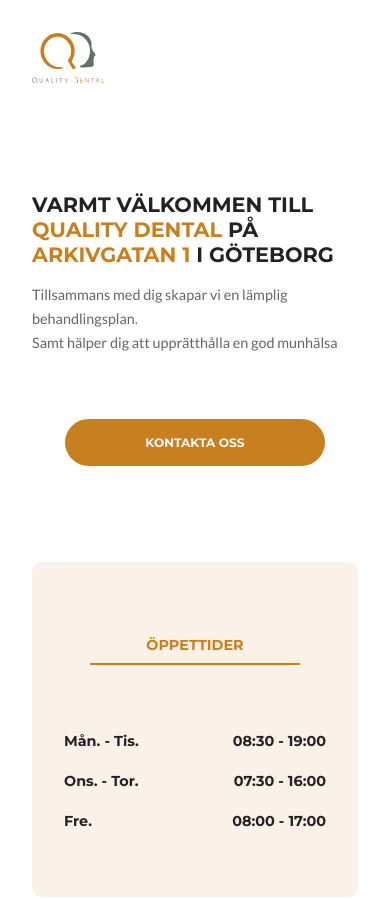
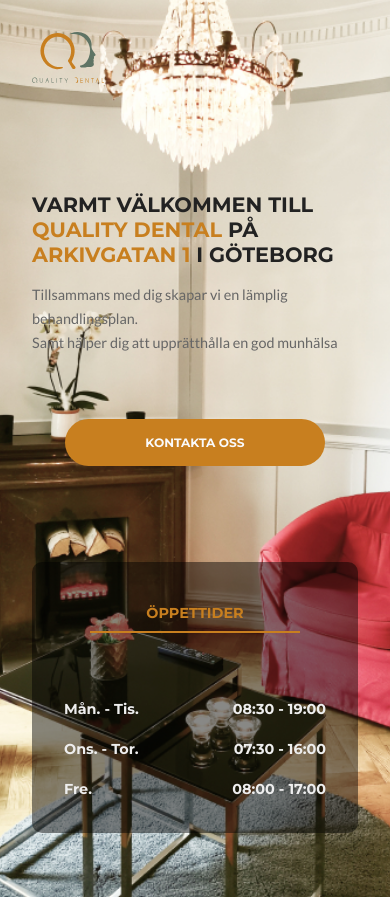
Before and after one commit to quality-dental/website, a Next.js app: page / in a window 390 px wide. Shown: the top 899 px of the page. Built offline with nearby package versions, Linux system fonts and the light colour scheme.

Commit message:
final fixes

```diff
--- a/styles/Home.module.scss
+++ b/styles/Home.module.scss
@@ -330,13 +330,18 @@
 
 @media only screen and (max-width: 900px) {
   .intro {
+    background-image: url(../public/mobile-bg.jpg);
+    background-position: center -8rem;
+    background-repeat: no-repeat;
+    background-size: cover;
     @include flex();
     align-items: flex-start;
     justify-content: flex-start;
-    background-image: initial;
+    // background-image: initial;
     padding: 8rem 2rem;
     // text-align: center;
-    // height: 140vh;
+    height: initial;
+    min-height: 120vh;
 
     blockquote {
       font-weight: bold;
@@ -356,9 +361,10 @@
     }
 
     .openHrs {
-      padding: 4rem 2rem;
+      padding: 2rem;
       width: 100%;
-      background-color: $light-color;
+      margin: 4rem 0rem;
+      background-color: #0007;
       margin-top: 2rem;
       position: initial;
       border-radius: 10px;
@@ -370,6 +376,11 @@
 
       ul {
         margin-top: 3rem;
+        li {
+          p {
+            color: #eee;
+          }
+        }
       }
     }
   }
```
Also changed, not shown: public/mobile-bg.jpg (added).
